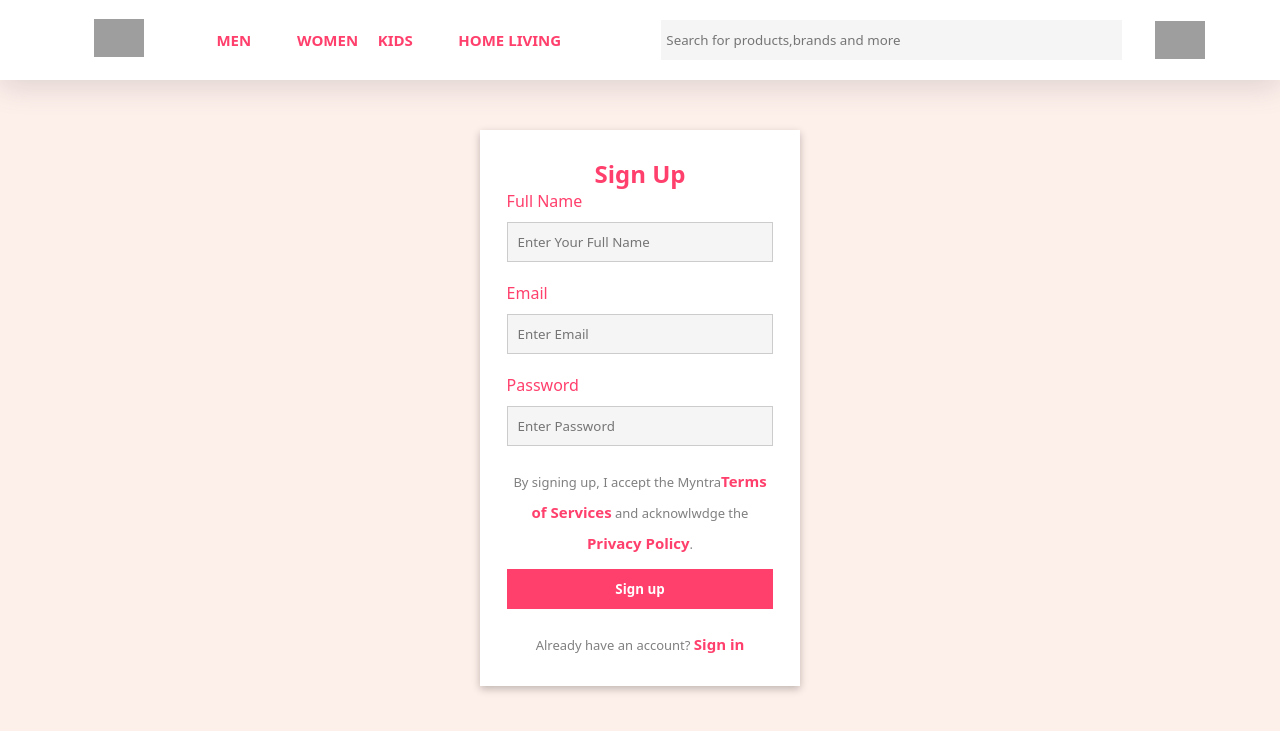
After one commit to VarunJoshi10/E-comerce-website, a Django app: page /signup/ in a window 1280 px wide. The commit adds this page. Shown: the top 731 px of the page. Run offline with Django 4.2, Linux system fonts and the light colour scheme; grey boxes are pictures that could not be loaded.

Commit message:
sign_in sign_up connection done

```diff
--- a/E_commerce/onestop/urls.py
+++ b/E_commerce/onestop/urls.py
@@ -8,4 +8,5 @@ urlpatterns = [
     path('', views.hp, name="hp"),
     path('accounts/', include('allauth.urls')),
     path('landing/', views.landing_page, name="landing"),
+    path('signup/',views.signup, name='signup')
 ]
--- a/E_commerce/onestop/views.py
+++ b/E_commerce/onestop/views.py
@@ -17,3 +17,6 @@ def hp(request):
 
 def landing_page(request):
     return render(request, 'landing.html')
+
+def signup(request):
+    return render(request, 'signup.html')
--- /dev/null
+++ b/E_commerce/static/signup.css
@@ -0,0 +1,139 @@
+#navbar{
+    width:100%;
+    height:80px;
+    display: grid;
+    grid-template-columns: 45% 45%;
+    background-color: white;
+    box-shadow: rgba(100, 100, 111, 0.2) 0px 7px 29px 0px;
+    justify-content: space-evenly;
+    position: sticky;
+    top: 0px;
+    }
+    img{
+    width:50px;
+    background-color: white;
+    }
+    #left{
+    /* padding: 0px 100px; */
+    height: 80px;
+    display: grid;
+    background-color: white;
+    grid-template-columns: 20% 70%;
+    align-items: center;
+    justify-content: space-evenly;
+
+    }
+    #left>div:nth-child(1){
+    display: flex;
+    height: 80px;
+    background-color: white;
+    justify-content: center;
+    align-items: center;
+    }
+    #left>div:nth-child(2){
+    display: grid;
+    height: 80px;
+    align-items: center;
+    background-color: white;
+    grid-template-columns: 20% 20% 20% 30%;
+    justify-content: center;
+    }
+    a{
+    color: gray;
+    font-weight:600;
+    text-decoration: none;
+    background-color: white;
+    font-size: 15px;
+
+    }
+    #right{
+    height: 80px;
+    display: grid;
+    grid-template-columns: 80% 20%;
+    align-items: center;
+    background-color: white;
+    justify-content: space-between;
+    }
+    #right>div:nth-child(2){
+    display: flex;
+    justify-content: center;
+
+    }
+    #right input{
+    width:100%;
+    height: 40px;
+    padding: 5px;
+    background-color: #f5f5f6;
+    border: 0px;
+    }
+    #left div,#right div{
+        background-color:white;
+     }
+
+/* box style */
+
+*{
+    margin: 0px;
+    padding: 0px;
+    box-sizing: border-box;
+    font-family: ui-sans-serif, system-ui, -apple-system, BlinkMacSystemFont, "Segoe UI", Roboto, "Helvetica Neue", Arial, "Noto Sans", sans-serif, "Apple Color Emoji", "Segoe UI Emoji", "Segoe UI Symbol", "Noto Color Emoji";
+
+}
+body{
+    background-color: #fdefea;
+}
+label{
+    color: #ff3f6c;
+}
+#signup_container{
+    width:25%;
+    margin-top: 50px;
+    margin: auto;
+    padding:2%;
+    margin-top: 50px;
+    box-shadow: rgba(0, 0, 0, 0.24) 0px 3px 8px;
+    background-color: white;
+}
+#signup_container>form{
+   border:1px solid transparent;
+   width:100%;
+    border-radius: 10px;
+}
+#signup_container>form>input{
+    width:100%;
+    margin:10px;
+    border: 1px solid #ccc;
+    margin-left: 0px;
+    padding:10px 10px;
+    margin-bottom: 20px;
+    background-color: #f5f5f6;
+
+}
+#signup_container>form p{
+    text-align: center;
+    color: gray;
+    font-size: 13px;
+    line-height: 30px;
+}
+#signup_container>form >input[type="submit"]{
+    width:100%;
+    height: 40px;
+    text-align: center;
+    border: 0px;
+    color: white;
+    background-color: #ff3f6c;
+    font-weight: 600;
+    margin-bottom: 20px;
+   }
+   #signup_container h2{
+    text-align: center;
+    color:#ff3f6c;
+}
+#signup_container>form >input[type="submit"]:hover{
+    background-color: gray;
+    color: white;
+}
+a{
+    color: #ff3f6c;
+    font-size: 15px;
+}
--- a/E_commerce/templates/main.html
+++ b/E_commerce/templates/main.html
@@ -50,7 +50,7 @@
                 Services</a> and acknowlwdge the <a href="https://www.myntra.com/faqs#shipping">Privacy Policy</a>. </p>
                 <input type="submit" value="Sign In">
 
-                <p>Don't have an account? <a href="signup.html">Sign up</a> </p>
+                <p>Don't have an account? <a href="/signup/">Sign up</a> </p>
                 <!-- href linked changed by pie -->
                 <a class="oauth-container btn darken-4 white black-text" href="{% provider_login_url 'google'%}?next=/landing" style="text-transform:none">
                     <div class="left">
--- /dev/null
+++ b/E_commerce/templates/signup.html
@@ -0,0 +1,80 @@
+<!DOCTYPE html>
+<html lang="en">
+<head>
+    <meta charset="UTF-8">
+    <meta http-equiv="X-UA-Compatible" content="IE=edge">
+    <meta name="viewport" content="width=device-width, initial-scale=1.0">
+    <title>Document</title>
+    <link rel="stylesheet" href="/static/signup.css">
+</head>
+<body>
+    <div id="navbar">
+        <div id="left">
+            <div>
+                <a href="index.html">
+                <img src="https://upload.wikimedia.org/wikipedia/commons/b/bc/Myntra_Logo.png">
+            </a>
+            </div>
+            <div>
+            <div> <a href="mens.html">MEN</a></div>
+            <div> <a href="womens.html">WOMEN</a></div>
+            <div> <a href="kids.html">KIDS</a></div>
+            <div> <a href="Home&Living.html">HOME LIVING</a></div>
+        </div>
+        </div>
+
+        <div id="right">
+            <div>
+                <input type="text" placeholder="Search for products,brands and more">
+            </div>
+            <div>
+                <img src="https://static.vecteezy.com/system/resources/thumbnails/004/798/846/small/shopping-cart-logo-or-icon-design-vector.jpg">
+            </div>
+        </div>
+    </div>
+    <div id="signup_container">
+    <form>
+        <h2>Sign Up</h2>
+        <label for="">Full Name</label><br />
+        <input id="name" type="text" placeholder="Enter Your Full Name"><br />
+        <label for="">Email</label><br />
+        <input id="mail" type="text" placeholder="Enter Email"><br />
+        <label for="">Password</label><br />
+        <input id="pass" type="text" placeholder="Enter Password"><br />
+
+        <p>By signing up, I accept the Myntra<a href="https://www.myntra.com/termsofuse">Terms of
+            Services</a> and acknowlwdge the <a href="https://www.myntra.com/faqs#shipping">Privacy Policy</a>. </p>
+            <input type="submit" value="Sign up">
+           <p>Already have an account? <a href="/">Sign in</a></p>
+</form>
+</div>
+</body>
+</html>
+
+<script>
+    document.querySelector("form").addEventListener("submit",myfunction);
+    let formtag=document.querySelector("form");
+    let userarr=JSON.parse(localStorage.getItem("userdata"))|| [];
+    function myfunction(){
+       event.preventDefault();
+        let obj={
+            name:formtag.name.value,
+            Email:formtag.mail.value,
+            Password:formtag.pass.value
+        }
+        if(obj.name.length<=0){
+           alert("Enter correct name");
+           return;
+        }else if(obj.Email.substring(obj.Email.length-4)!=".com"){
+            alert("Enter correct Email")
+            return;
+        }else if(obj.Password.length<8){
+            alert("Weak Password:Enter atleast 8 character")
+            return;
+        }
+        userarr.push(obj)
+       localStorage.setItem('userdata', JSON.stringify(userarr))
+       window.location.replace("signin.html")
+    }
+
+</script>
```
